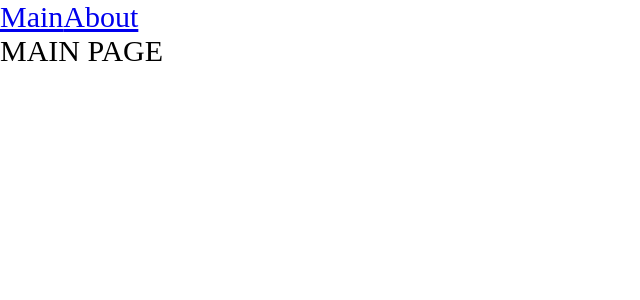
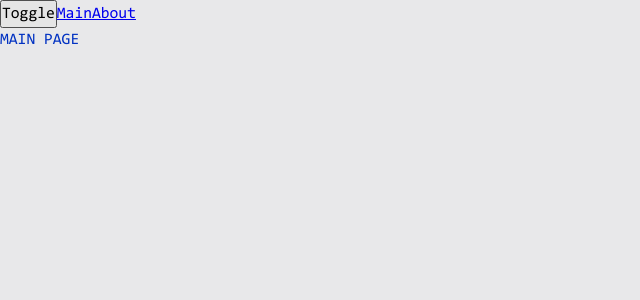
Before and after one commit to urakovaliaskar/production-project, a React app: page / in a window 1280 px wide. Shown: the top 300 px of the page, without its empty margins (0-640 px from the left). Built offline with nearby package versions, Linux system fonts and the light colour scheme.

Commit message:
theme setup, custom classNames func

```diff
--- a/src/App.tsx
+++ b/src/App.tsx
@@ -1,13 +1,18 @@
 import { Route, Routes } from 'react-router-dom';
-import './index.scss';
+import { Link } from 'react-router-dom';
+import { Suspense, useContext, useState } from 'react';
 import { AboutPageAsync } from './pages/AboutPage/AboutPage.async';
 import { MainPageAsync } from './pages/MainPage/MainPage.async';
-import { Link } from 'react-router-dom';
-import { Suspense } from 'react';
+import { useTheme } from './theme/useTheme';
+import { classNames } from './helpers/classNames/classsNames';
+
+import './styles/index.scss';
 
 const App = () => {
+  const { theme, toggleTheme } = useTheme();
   return (
-    <div className='app'>
+    <div className={classNames('app', {}, [theme])}>
+      <button onClick={toggleTheme}>Toggle</button>
       <Link to={'/'}>Main</Link>
       <Link to={'/about'}>About</Link>
       <Suspense fallback={<div>Loading...</div>}>
--- /dev/null
+++ b/src/helpers/classNames/classsNames.ts
@@ -0,0 +1,11 @@
+type Options = Record<string, boolean | string>;
+
+export function classNames(cls: string, options: Options, additional: string[]): string {
+  return [
+    cls,
+    ...Object.entries(options)
+      .filter(([_, value]) => Boolean(value))
+      .map(([cls]) => cls),
+    ...additional
+  ].join(' ');
+}
--- a/src/index.scss
+++ /dev/null
@@ -1,9 +0,0 @@
-* {
-  margin: 0;
-  padding: 0;
-  box-sizing: border-box;
-}
-
-.app {
-  font-size: 30px;
-}
--- a/src/index.tsx
+++ b/src/index.tsx
@@ -1,10 +1,13 @@
 import { render } from 'react-dom'
 import App from './App';
 import { BrowserRouter } from 'react-router-dom';
+import ThemeProvider from './theme/ThemeProvider';
 
 render(
   <BrowserRouter>
-    <App />
+    <ThemeProvider>
+      <App />
+    </ThemeProvider>
   </BrowserRouter>,
   document.getElementById('root')
 );
--- /dev/null
+++ b/src/styles/index.scss
@@ -0,0 +1,18 @@
+@import "reset";
+@import "variables/global";
+@import "themes/normal";
+@import "themes/dark";
+
+@font-face {
+  font-family: Consolas;
+  src: url(../assets/fonts/Consolas.ttf);
+}
+
+.app {
+  font: var(--font-m);
+
+  background: var(--bg-color);
+  color: var(--primary-color);
+
+  min-height: 100vh;
+}
--- /dev/null
+++ b/src/styles/reset.scss
@@ -0,0 +1,14 @@
+* {
+  margin: 0;
+  padding: 0;
+  box-sizing: border-box;
+}
+
+input,
+button,
+textarea,
+select {
+  margin: 0;
+
+  font: inherit;
+}
--- /dev/null
+++ b/src/styles/themes/dark.scss
@@ -0,0 +1,6 @@
+.app.dark {
+  --bg-color: #090949;
+
+  --primary-color: #049604;
+  --secondary-color: #04ff04;
+}
--- /dev/null
+++ b/src/styles/themes/normal.scss
@@ -0,0 +1,6 @@
+.app.light {
+  --bg-color: #e8e8ea;
+
+  --primary-color: #0232c2;
+  --secondary-color: #0449e0;
+}
--- /dev/null
+++ b/src/styles/variables/global.scss
@@ -0,0 +1,11 @@
+:root {
+  --font-family-main: Consolas, monaco, monospace, serif;
+
+  --font-size-m: 16px;
+  --font-line-m: 24px;
+  --font-m: var(--font-size-m) / var(--font-line-m) var(--font-family-main);
+
+  --font-size-l: 24px;
+  --font-line-l: 32px;
+  --font-l: var(--font-size-l) / var(--font-line-l) var(--font-family-main);
+}
--- /dev/null
+++ b/src/theme/ThemeContext.ts
@@ -0,0 +1,15 @@
+import { createContext } from "react";
+
+export enum Theme {
+  LIGHT = 'light',
+  DARK = 'dark'
+};
+
+export interface ThemeContextProps {
+  theme?: Theme;
+  setTheme?: (theme: Theme) => void;
+}
+
+export const ThemeContext = createContext<ThemeContextProps>({});
+
+export const LOCAL_STORAGE_THEME_KEY = 'theme';
--- /dev/null
+++ b/src/theme/ThemeProvider.tsx
@@ -0,0 +1,23 @@
+import { FC, useMemo, useState } from 'react';
+import { LOCAL_STORAGE_THEME_KEY, Theme, ThemeContext } from './ThemeContext';
+
+const isDeviceDark = window.matchMedia && window.matchMedia('(prefers-color-scheme: dark)').matches;
+const localTheme = localStorage.getItem(LOCAL_STORAGE_THEME_KEY);
+const defaultTheme = localTheme ? localTheme as Theme : isDeviceDark ? Theme.DARK : Theme.LIGHT;
+
+const ThemeProvider: FC = ({ children }) => {
+  const [theme, setTheme] = useState<Theme>(defaultTheme);
+
+  const defaultProps = useMemo(() => ({
+    theme,
+    setTheme,
+  }), [theme])
+
+  return (
+    <ThemeContext.Provider value={defaultProps}>
+      {children}
+    </ThemeContext.Provider>
+  )
+};
+
+export default ThemeProvider;
--- /dev/null
+++ b/src/theme/useTheme.ts
@@ -0,0 +1,22 @@
+import { useContext } from "react";
+import { LOCAL_STORAGE_THEME_KEY, Theme, ThemeContext } from "./ThemeContext";
+
+interface UseThemeResult {
+  toggleTheme: () => void;
+  theme: Theme;
+}
+
+export function useTheme(): UseThemeResult {
+  const { theme, setTheme } = useContext(ThemeContext);
+
+  const toggleTheme = () => {
+    const newTheme = theme === Theme.LIGHT ? Theme.DARK : Theme.LIGHT;
+    setTheme(newTheme);
+    localStorage.setItem(LOCAL_STORAGE_THEME_KEY, newTheme);
+  };
+
+  return {
+    toggleTheme,
+    theme,
+  };
+}
```
Also changed, not shown: src/assets/fonts/Consolas.ttf (added).
